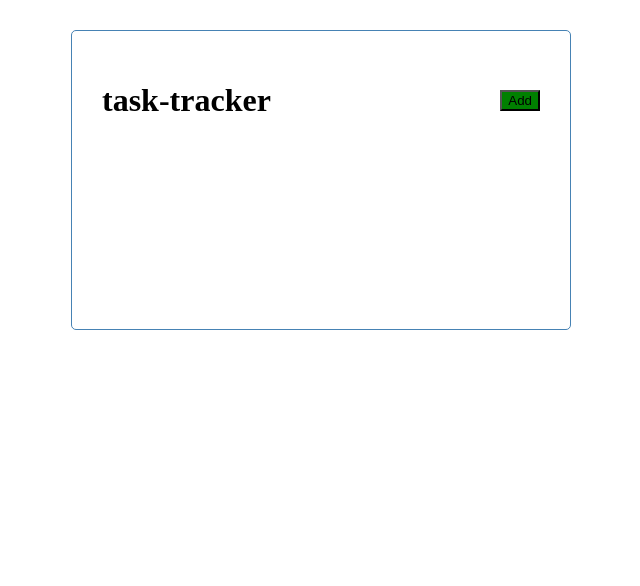
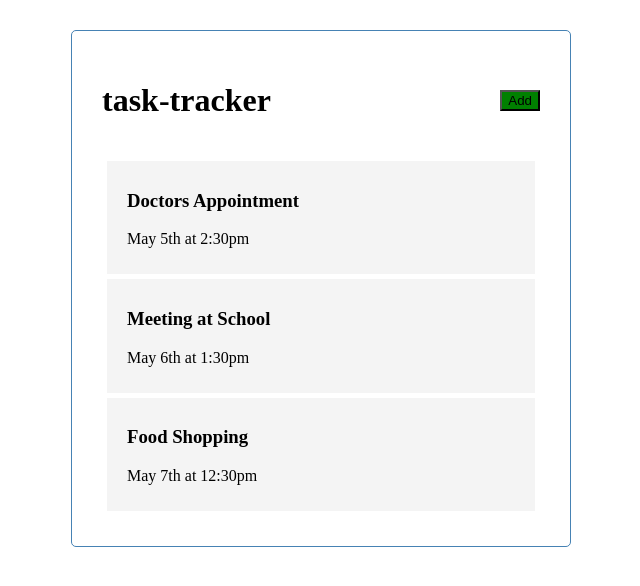
Before and after one commit to otienochris/task-tracker, an Angular app: page / in a window 1280 px wide. Shown: the top 586 px of the page, without its empty margins (319-959 px from the left). Built offline with nearby package versions, Linux system fonts and the light colour scheme.

Commit message:
adding task component and font awesome icons

```diff
--- a/src/app/app.component.html
+++ b/src/app/app.component.html
@@ -1,3 +1,4 @@
 <div class="container">
   <app-header></app-header>
+  <app-tasks></app-tasks>
 </div>
--- /dev/null
+++ b/src/app/components/task-item/task-item.component.css
@@ -0,0 +1,16 @@
+.task {
+  background: #f4f4f4;
+  margin: 5px;
+  padding: 10px 20px;
+  cursor: pointer;
+}
+
+.task.reminder {
+  border-left: 5px solid green;
+}
+
+.task h3 {
+  display: flex;
+  align-items: center;
+  justify-content: space-between;
+}
--- /dev/null
+++ b/src/app/components/task-item/task-item.component.html
@@ -0,0 +1,4 @@
+<div class="task">
+  <h3>{{task?.text}}</h3>
+  <p>{{task?.day}}</p>
+</div>
--- /dev/null
+++ b/src/app/components/tasks/tasks.component.html
@@ -0,0 +1 @@
+<app-task-item *ngFor="let task of tasks" [task]="task"></app-task-item>
--- /dev/null
+++ b/src/app/components/tasks/tasks.component.ts
@@ -0,0 +1,13 @@
+import { Component } from '@angular/core';
+import {TASKS} from "../../mock-tasks";
+import {Task} from "../../interfaces/Task";
+
+@Component({
+  selector: 'app-tasks',
+  templateUrl: './tasks.component.html',
+  styleUrls: ['./tasks.component.css']
+})
+export class TasksComponent {
+
+  tasks: Task[] = TASKS;
+}
--- /dev/null
+++ b/src/app/interfaces/Task.ts
@@ -0,0 +1,6 @@
+export interface Task {
+  id?: number;
+  text: string;
+  day: string;
+  reminder: boolean;
+}
--- /dev/null
+++ b/src/app/mock-tasks.ts
@@ -0,0 +1,22 @@
+import {Task} from "./interfaces/Task";
+
+export const TASKS: Task[] = [
+  {
+    id: 1,
+    text: 'Doctors Appointment',
+    day: 'May 5th at 2:30pm',
+    reminder: true,
+  },
+  {
+    id: 2,
+    text: 'Meeting at School',
+    day: 'May 6th at 1:30pm',
+    reminder: true,
+  },
+  {
+    id: 3,
+    text: 'Food Shopping',
+    day: 'May 7th at 12:30pm',
+    reminder: false,
+  }
+]
```
Also changed, not shown: src/app/app.module.ts (+8 -2 lines), src/app/components/task-item/task-item.component.ts (added, +11 -0 lines), src/app/components/tasks/tasks.component.css (added), 2 other files (tests, documents, lock files or other folders).
